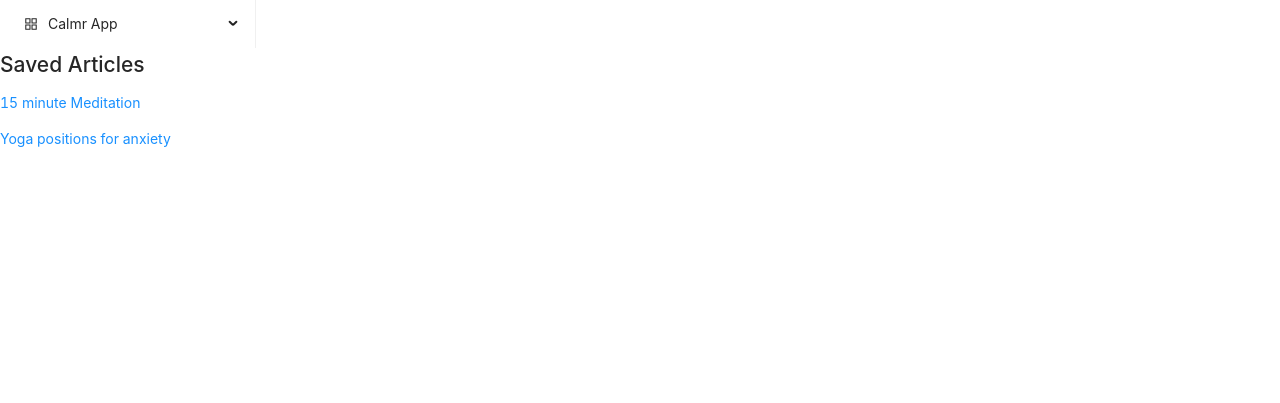
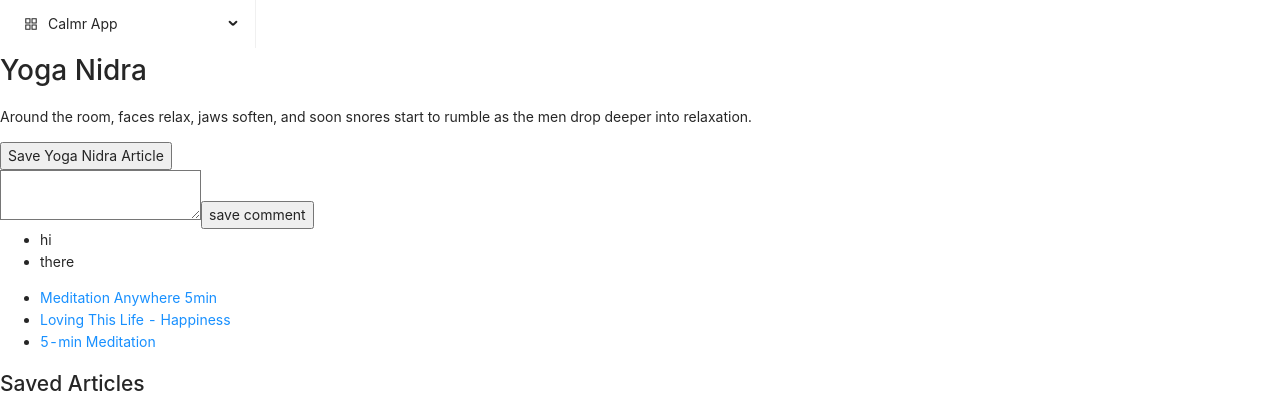
Before and after one commit to RaengC/calmr-app, a React (Create React App) app: page /savedarticles in a window 1280 px wide. Shown: the top 403 px of the page. Built offline with nearby package versions, Linux system fonts and the light colour scheme; what react-chatbot-kit would draw is missing.

Commit message:
Chatbot meditationwidget not working

```diff
--- a/src/components/App.js
+++ b/src/components/App.js
@@ -11,7 +11,7 @@ import {
 import Chatbot from 'react-chatbot-kit'
 import { ConditionallyRender } from "react-util-kit";
 import WidgetHome from './ChatBot/WidgetsList/WidgetHome'
-
+import OptionsMarkup from './ChatBot/WidgetsList/OptionsMarkup';
 import BotApp from './ChatBot/BotApp';
 import JournalLanding from './Journal/JournalLanding';
 import ArticleDisplay from './Articles/ArticleDisplay';
@@ -24,7 +24,9 @@ import About from './Journal/About'
 import logo from "./Assets/lotus-flower.png";
 
 import '../App.css';
-
+const handleClick = (event) => {
+  console.log("here")
+}
 function App() {
   const [showChatBot, toggleChatbot] = useState(false);
 
@@ -32,6 +34,7 @@ function App() {
   return (
     <Router>
       <Navigation />
+      <ArticleDisplay />
         <div className="App">
           <div>
           {/* A <Switch> looks through its children <Route>s and
@@ -58,7 +61,8 @@ function App() {
           <div className="app-chatbot-container">
             <ConditionallyRender
               ifTrue={showChatBot}
-              show={ <BotApp /> }
+              show={ <BotApp />
+            }
             />
           </div>
 
--- a/src/components/Articles/ArticleDisplay.js
+++ b/src/components/Articles/ArticleDisplay.js
@@ -2,23 +2,34 @@ import React, { Component } from 'react';
 import ArticleComments from './ArticleComments'
 import DisplayComments from './DisplayComments'
 
+import OptionsMarkup from '../ChatBot/WidgetsList/OptionsMarkup';
+import MeditationWidget from '../ChatBot/Widgets/MeditationWidget';
+
 
 
 class ArticleDisplay extends Component {
-  constructor() {
-    super()
+  constructor(props) {
+    super(props)
     this.state = {
-
+      options: this.props.options,
+      href: '',
       articleName: 'Yoga Nidra',
       articleBody: 'Around the room, faces relax, jaws soften, and soon snores start to rumble as the men drop deeper into relaxation.',
       allComments: ['hi', 'there']
     }
-      this._handleComments = this._handleComments.bind(this)
+      this.handleComments = this.handleComments.bind(this)
+      this.handleClick = this.handleClick.bind(this)
   }
 
   handleComments(comments) {
     this.setState({allComments: [... this.state.allComments, comments ]})
   }
+
+  handleClick(href){
+    this.setState({href: href})
+    console.log('here')
+  }
+
   render() {
     return (
       <div>
@@ -32,6 +43,8 @@ class ArticleDisplay extends Component {
       )}
       </ul>
 
+      <MeditationWidget onClick={this.handleClick} />
+
       </div>
 
     )
--- a/src/components/ChatBot/Widgets/MeditationWidget.jsx
+++ b/src/components/ChatBot/Widgets/MeditationWidget.jsx
@@ -1,13 +1,12 @@
 import React, { Component } from 'react';
 
 import OptionsMarkup from '../WidgetsList/OptionsMarkup';
-
-
 
 class MeditationWidget extends Component {
   constructor(props){
   super(props)
   this.state = {
+      href: '',
       options: [{
       text: "Meditation Anywhere 5min",
       url:
@@ -25,10 +24,13 @@ class MeditationWidget extends Component {
       id: 3
     }]
   }
-}
+
+  }
+
   render() {
     return(
-      <ul className="link-list"><OptionsMarkup options={this.state.options}/></ul>
+      <ul className="link-list"  >
+      <OptionsMarkup yellow={true} options={this.state.options} handleClick={this.props.onClick}/></ul>
     )
   }
 }
--- a/src/components/ChatBot/WidgetsList/OptionsMarkup.js
+++ b/src/components/ChatBot/WidgetsList/OptionsMarkup.js
@@ -1,21 +1,35 @@
 import React, { Component } from 'react'
 
 class OptionsMarkup extends Component {
-  constructor(options) {
-    super(options)
+  constructor(props) {
+    super(props)
     this.state = {
       options: this.props.options,
-      url: ''
+      href: ''
 
     }
+    this._handleMouseDown = this._handleMouseDown.bind(this)
     this._handleClick = this._handleClick.bind(this)
     }
 
-    _handleClick(event){
-      this.setState({url: event.target.href})
+    _handleMouseDown(event) {
+        this.setState({href: event.target.href})
     }
 
+    _handleClick(event) {
+      // this.props.onClick(this.state.href)
+      event.preventDefault()
+      if (this.props.handleClick) {
+        this.props.handleClick(this.state.href)
+      }
+
+  }
+
     render(){
+      if (!this.props.options){
+        return ''
+      }
+      const onClick = this.props.handleClick;
       return(
         this.props.options.map((option) => (
 
@@ -23,7 +37,8 @@ class OptionsMarkup extends Component {
 
           <a
             href={option.url}
-            onClick={this._handleClick}
+
+            onClick={() => console.log("working", onClick)}
             target="_blank"
             rel="noopener noreferrer"
             className="link-list-item-url"
--- a/src/components/ChatBot/config.js
+++ b/src/components/ChatBot/config.js
@@ -33,7 +33,6 @@ const config = {
     gist: "",
   },
   customComponents: {},
-
   widgets: [
     {
       widgetName: "supportOptions",
@@ -43,7 +42,7 @@ const config = {
     },
     {
       widgetName: "meditationLinks",
-      widgetFunc: (props) => <MeditationWidget {...props} />,
+      widgetFunc: (props) => <MeditationWidget {...props}  />,
     },
     {
       widgetName: "mindfullnessLinks",
```
